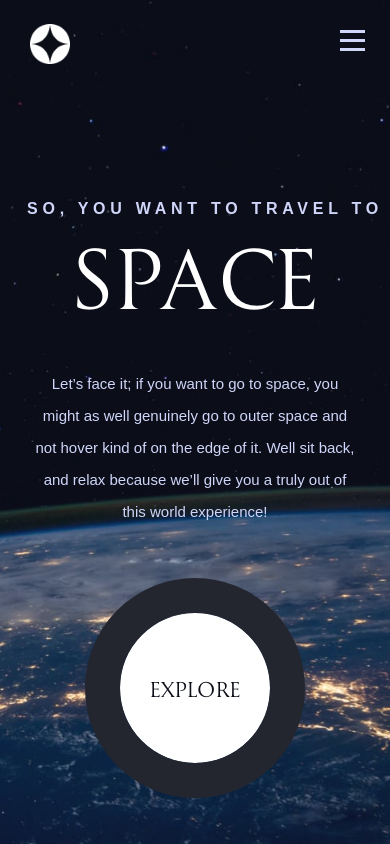
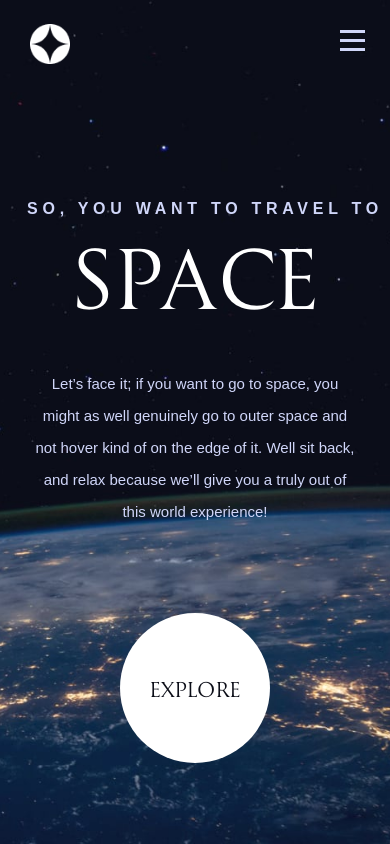
Before and after one commit to Magic1vy/space-travel, a React (Create React App) app: page / in a window 390 px wide. In both pictures the pointer is over the button "EXPLORE". Built offline with nearby package versions, Linux system fonts and the light colour scheme; a web font is replaced by a local one.

Commit message:
Update App.css

```diff
--- a/src/App.css
+++ b/src/App.css
@@ -681,8 +681,7 @@ width: 100%;
   font-size: 20px;
   }
   .home-btn-explore:hover{
-  outline: 35px solid #24262F;
-    border-radius: 50%;
+  outline: none;
   }
   .menu-number{
   font-size: 16px;
```
